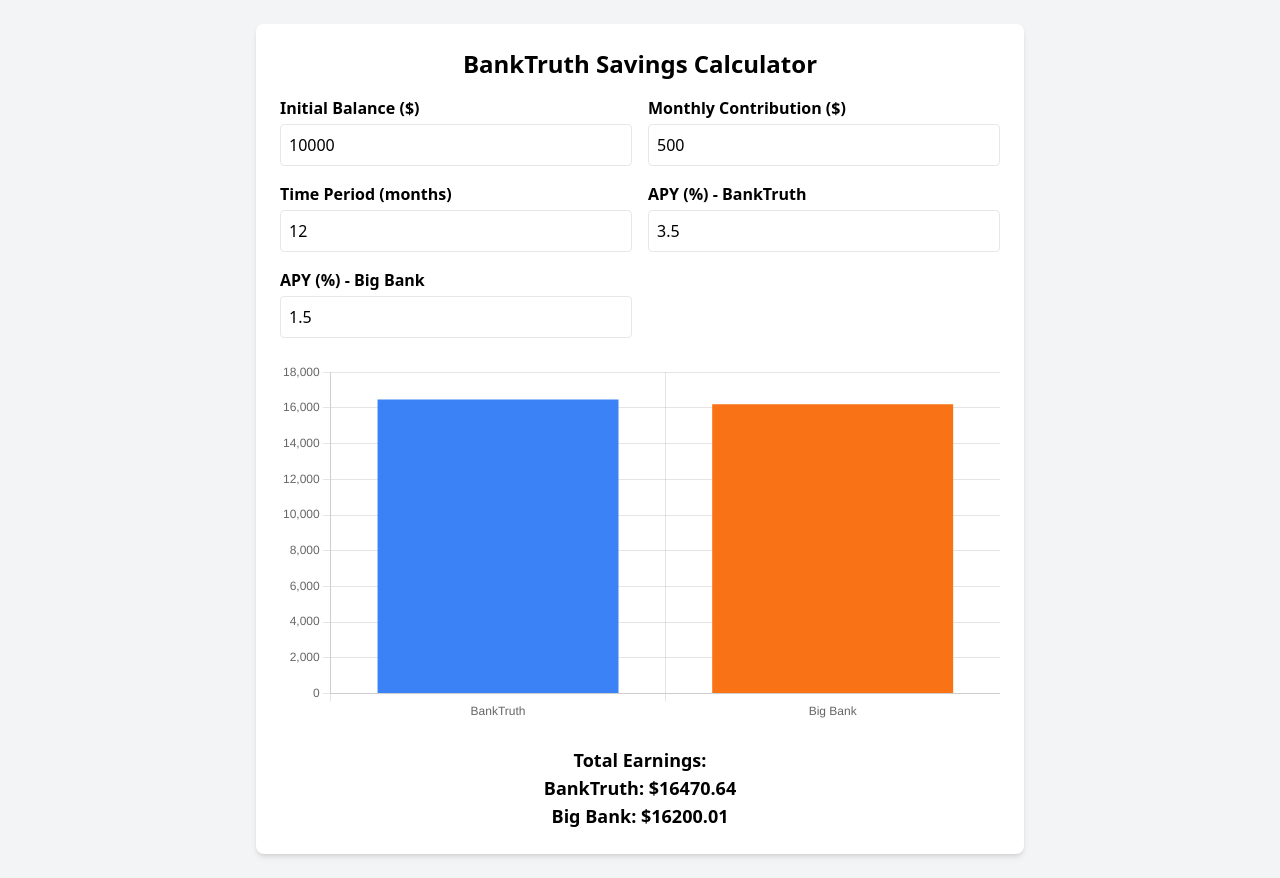
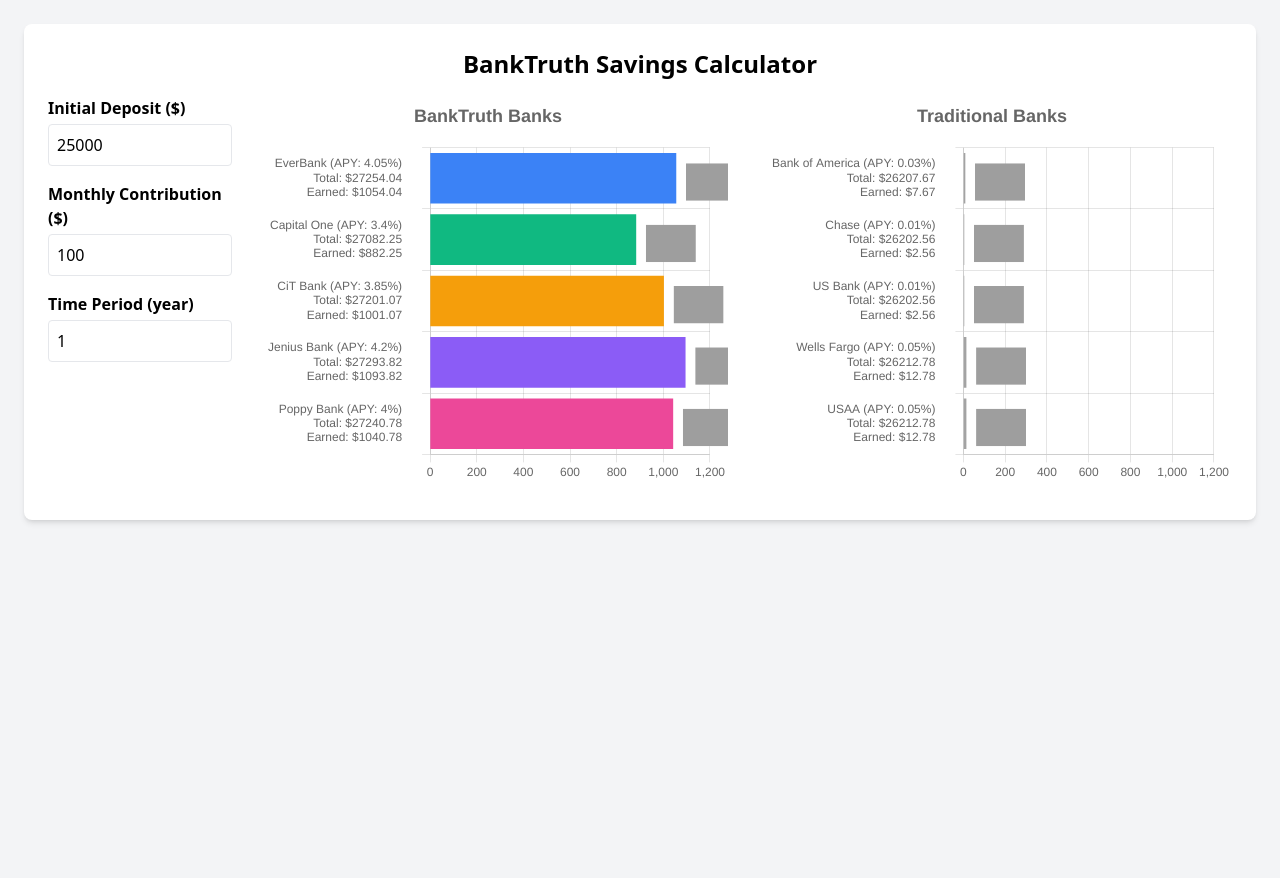
Before and after one commit to AbingPj/Portfolio, a website: page public/pages/bankTruthCalculator.html in a window 1280 px wide. After the commit the page ends 800 px from the top, so only its background shows below. Drawn offline with nearby package versions, Linux system fonts and the light colour scheme.

Commit message:
updated bank truth calculator

```diff
--- a/public/pages/bankTruthCalculator.html
+++ b/public/pages/bankTruthCalculator.html
@@ -5,113 +5,188 @@
     <meta charset="UTF-8">
     <meta name="viewport" content="width=device-width, initial-scale=1.0">
     <title>Bank Calculator - BankTruth Test</title>
-    <!-- Tailwind CSS CDN -->
     <script src="https://cdn.tailwindcss.com"></script>
-    <!-- Chart.js CDN -->
     <script src="https://cdn.jsdelivr.net/npm/chart.js"></script>
 </head>
 
 <body class="bg-gray-100 p-6">
-    <div class="max-w-3xl mx-auto bg-white p-6 rounded-lg shadow-md">
+    <div class="max-w-7xl mx-auto bg-white p-6 rounded-lg shadow-md">
         <h1 class="text-2xl font-bold mb-4 text-center">BankTruth Savings Calculator</h1>
 
-        <!-- Inputs -->
-        <div class="grid grid-cols-1 md:grid-cols-2 gap-4 mb-6">
+        <div class="grid grid-cols-12 gap-4">
+            <div class="col-span-12 md:col-span-2">
+                <div class="grid grid-cols-1 gap-4 mb-6">
                     <div>
-                <label class="block mb-1 font-semibold">Initial Balance ($)</label>
-                <input type="number" id="balance" value="10000" class="w-full p-2 border rounded" />
+                        <label class="block mb-1 font-semibold">Initial Deposit ($)</label>
+                        <input type="number" id="balance" value="25000" class="w-full p-2 border rounded" />
                     </div>
                     <div>
                         <label class="block mb-1 font-semibold">Monthly Contribution ($)</label>
-                <input type="number" id="monthly" value="500" class="w-full p-2 border rounded" />
+                        <input type="number" id="monthly" value="100" class="w-full p-2 border rounded" />
                     </div>
                     <div>
-                <label class="block mb-1 font-semibold">Time Period (months)</label>
-                <input type="number" id="months" value="12" class="w-full p-2 border rounded" />
+                        <label class="block mb-1 font-semibold">Time Period (year)</label>
+                        <input type="number" id="years" value="1" class="w-full p-2 border rounded" />
                     </div>
-            <div>
-                <label class="block mb-1 font-semibold">APY (%) - BankTruth</label>
-                <input type="number" id="apy1" value="3.5" step="0.1" class="w-full p-2 border rounded" />
-            </div>
-            <div>
-                <label class="block mb-1 font-semibold">APY (%) - Big Bank</label>
-                <input type="number" id="apy2" value="1.5" step="0.1" class="w-full p-2 border rounded" />
                 </div>
             </div>
 
-        <!-- Chart -->
-        <canvas id="chart" class="mb-6"></canvas>
-
-        <!-- Total Earnings -->
-        <div class="text-center font-semibold text-lg">
-            <p>Total Earnings:</p>
-            <p>BankTruth: $<span id="total1">0</span></p>
-            <p>Big Bank: $<span id="total2">0</span></p>
+            <!-- Chart Area -->
+            <div class="col-span-12 md:col-span-10 grid grid-cols-1 lg:grid-cols-2 gap-6">
+                <div>
+                    <canvas id="bankTruthChart" width="600" height="500"></canvas>
+                </div>
+                <div>
+                    <canvas id="traditionalChart" width="600" height="500"></canvas>
+                </div>
+            </div>
         </div>
     </div>
 
     <script>
-        // Initial dummy data
-        const ctx = document.getElementById('chart').getContext('2d');
-        const data = {
-            labels: ['BankTruth', 'Big Bank'],
+        const BankTruth_banks = [
+            { name: 'EverBank', color: '#3B82F6', apy: 4.05, logo: 'https://www.bankrate.com/system/img/inst/2468_hires_logo_2x.png' },
+            { name: 'Capital One', color: '#10B981', apy: 3.40, logo: 'https://www.bankrate.com/system/img/inst/8351_hires_logo_2x.png' },
+            { name: 'CiT Bank', color: '#F59E0B', apy: 3.85, logo: 'https://www.bankrate.com/system/img/inst/7821_hires_logo_2x.png' },
+            { name: 'Jenius Bank', color: '#8B5CF6', apy: 4.20, logo: 'https://www.bankrate.com/system/img/inst/12004_hires_logo_2x.png' },
+            { name: 'Poppy Bank', color: '#EC4899', apy: 4.00, logo: 'https://www.bankrate.com/system/img/inst/13023_hires_logo_2x.png' },
+        ];
+
+        const Traditional_banks = [
+            { name: 'Bank of America', color: '#A3A3A3', apy: 0.03, logo: 'https://banktruth.com/storage/bank-logos/bank-of-america.webp' },
+            { name: 'Chase', color: '#A3A3A3', apy: 0.01, logo: 'https://banktruth.com/storage/bank-logos/chase-bank.webp' },
+            { name: 'US Bank', color: '#A3A3A3', apy: 0.01, logo: 'https://banktruth.com/storage/bank-logos/us-bank.webp' },
+            { name: 'Wells Fargo', color: '#A3A3A3', apy: 0.05, logo: 'https://banktruth.com/storage/bank-logos/wells-fargo.webp' },
+            { name: 'USAA', color: '#A3A3A3', apy: 0.05, logo: 'https://banktruth.com/storage/bank-logos/usaa-federal-savings-bank.webp' },
+        ];
+
+        // Function to calculate future value
+        function calculateFV(P, PMT, r, n, t) {
+            const rate = r / 100;
+            return P * Math.pow(1 + rate / n, n * t) + PMT * ((Math.pow(1 + rate / n, n * t) - 1) / (rate / n));
+        }
+
+        function createChart(ctx, bankArray, chartTitle) {
+            return new Chart(ctx, {
+                type: 'bar',
+                data: {
+                    labels: bankArray.map(bank => bank.name),
                     datasets: [{
-                label: 'Total Savings',
-                data: [0, 0],
-                backgroundColor: ['#3B82F6', '#F97316']
+                        label: 'Total Earned ($)',
+                        data: bankArray.map(() => 0),
+                        backgroundColor: bankArray.map(bank => bank.color),
+                        barThickness: 50,
+                        maxBarThickness: 60,
+                        categoryPercentage: 1.0,
+                        barPercentage: 1.0
                     }]
-        };
-
-        const config = {
-            type: 'bar',
-            data: data,
+                },
                 options: {
+                    indexAxis: 'y',
                     responsive: true,
                     plugins: {
                         legend: { display: false },
+                        tooltip: { enabled: true },
+                        title: {               // <-- Add this
+                            display: true,
+                            text: chartTitle,   // title text
+                            font: { size: 18 },
+                            padding: { top: 10, bottom: 20 }
+                        }
                     },
                     scales: {
-                    y: { beginAtZero: true }
+                        x: { beginAtZero: true },
+                        y: {
+                            ticks: {
+                                padding: 20,
+                                font: { size: 12 },
+                                callback: function (value, index) {
+                                    const bank = bankArray[index];
+                                    const balance = parseFloat(document.getElementById('balance').value);
+                                    const monthly = parseFloat(document.getElementById('monthly').value);
+                                    const years = parseFloat(document.getElementById('years').value);
+                                    const projected = calculateFV(balance, monthly, bank.apy, 12, years);
+                                    const totalEarned = projected - (balance + monthly * 12 * years);
+                                    return [
+                                        `${bank.name} (APY: ${bank.apy}%)`,
+                                        `Total: $${projected.toFixed(2)}`,
+                                        `Earned: $${totalEarned.toFixed(2)}`
+                                    ];
                                 }
                             }
+                        }
+                    }
+                },
+                plugins: [{
+                    id: 'logoPlugin',
+                    afterDatasetsDraw(chart) {
+                        const { ctx } = chart;
+                        chart.getDatasetMeta(0).data.forEach((bar, i) => {
+                            const x = bar.x + 10;
+                            const y = bar.y - 15;
+                            const img = new Image();
+                            img.src = bankArray[i].logo;
+                            img.onload = () => {
+                                const width = 50;
+                                const height = (img.height / img.width) * width;
+                                ctx.drawImage(img, x, y, width, height);
                             };
-
-        const myChart = new Chart(ctx, config);
-
-        // Calculation function
-        function calculate() {
-            const balance = parseFloat(document.getElementById('balance').value) || 0;
-            const monthly = parseFloat(document.getElementById('monthly').value) || 0;
-            const months = parseInt(document.getElementById('months').value) || 0;
-            const apy1 = parseFloat(document.getElementById('apy1').value) / 100 || 0;
-            const apy2 = parseFloat(document.getElementById('apy2').value) / 100 || 0;
-
-            function totalSavings(initial, monthly, months, rate) {
-                let total = initial;
-                for (let i = 0; i < months; i++) {
-                    total += monthly;
-                    total *= (1 + rate / 12);
+                        });
                     }
-                return total.toFixed(2);
+                }]
+            });
         }
 
-            const total1 = totalSavings(balance, monthly, months, apy1);
-            const total2 = totalSavings(balance, monthly, months, apy2);
+        // Usage
+        const bankTruthChart = createChart(document.getElementById('bankTruthChart').getContext('2d'), BankTruth_banks, "BankTruth Banks");
+        const traditionalChart = createChart(document.getElementById('traditionalChart').getContext('2d'), Traditional_banks, "Traditional Banks");
 
-            document.getElementById('total1').innerText = total1;
-            document.getElementById('total2').innerText = total2;
+        function updateChart(chart, bankArray, maxScale = null) {
+            const balance = parseFloat(document.getElementById('balance').value);
+            const monthly = parseFloat(document.getElementById('monthly').value);
+            const years = parseFloat(document.getElementById('years').value);
+            const projected = bankArray.map(bank => calculateFV(balance, monthly, bank.apy, 12, years));
+            const totalEarned = projected.map(fv => fv - (balance + monthly * 12 * years));
 
-            myChart.data.datasets[0].data = [total1, total2];
-            myChart.update();
+            chart.data.datasets[0].data = totalEarned.map(v => v.toFixed(2));
+
+            // If there's a reference max scale, use it
+            if (maxScale !== null) {
+                chart.options.scales.x.max = maxScale;
+            } else {
+                chart.options.scales.x.max = undefined;
             }
 
-        // Event listeners
-        document.querySelectorAll('#balance, #monthly, #months, #apy1, #apy2').forEach(input => {
-            input.addEventListener('input', calculate);
-        });
+            chart.update();
+            return totalEarned;
+        }
+        // Update charts dynamically
+        function updateAllCharts() {
+            const balance = parseFloat(document.getElementById('balance').value);
+            const monthly = parseFloat(document.getElementById('monthly').value);
+            const years = parseFloat(document.getElementById('years').value);
 
-        // Initial calculation
-        calculate();
+            // BankTruth data
+            const bankTruthData = BankTruth_banks.map(bank => calculateFV(balance, monthly, bank.apy, 12, years) - (balance + monthly * 12 * years));
+            bankTruthChart.data.datasets[0].data = bankTruthData.map(v => v.toFixed(2));
+            bankTruthChart.update();
+
+            // Get automatically computed max from BankTruth chart
+            const bankTruthMax = bankTruthChart.scales.x.max;
+
+            // Traditional data
+            const traditionalData = Traditional_banks.map(bank => calculateFV(balance, monthly, bank.apy, 12, years) - (balance + monthly * 12 * years));
+            traditionalChart.data.datasets[0].data = traditionalData.map(v => v.toFixed(2));
+
+            // Set Traditional chart x-axis max same as BankTruth
+            traditionalChart.options.scales.x.max = bankTruthMax;
+            traditionalChart.update();
+        }
+        document.getElementById('balance').addEventListener('input', updateAllCharts);
+        document.getElementById('monthly').addEventListener('input', updateAllCharts);
+        document.getElementById('years').addEventListener('input', updateAllCharts);
+
+        updateAllCharts();
     </script>
 </body>
 
```
Lines whose indentation alone changed are shown as unchanged.
